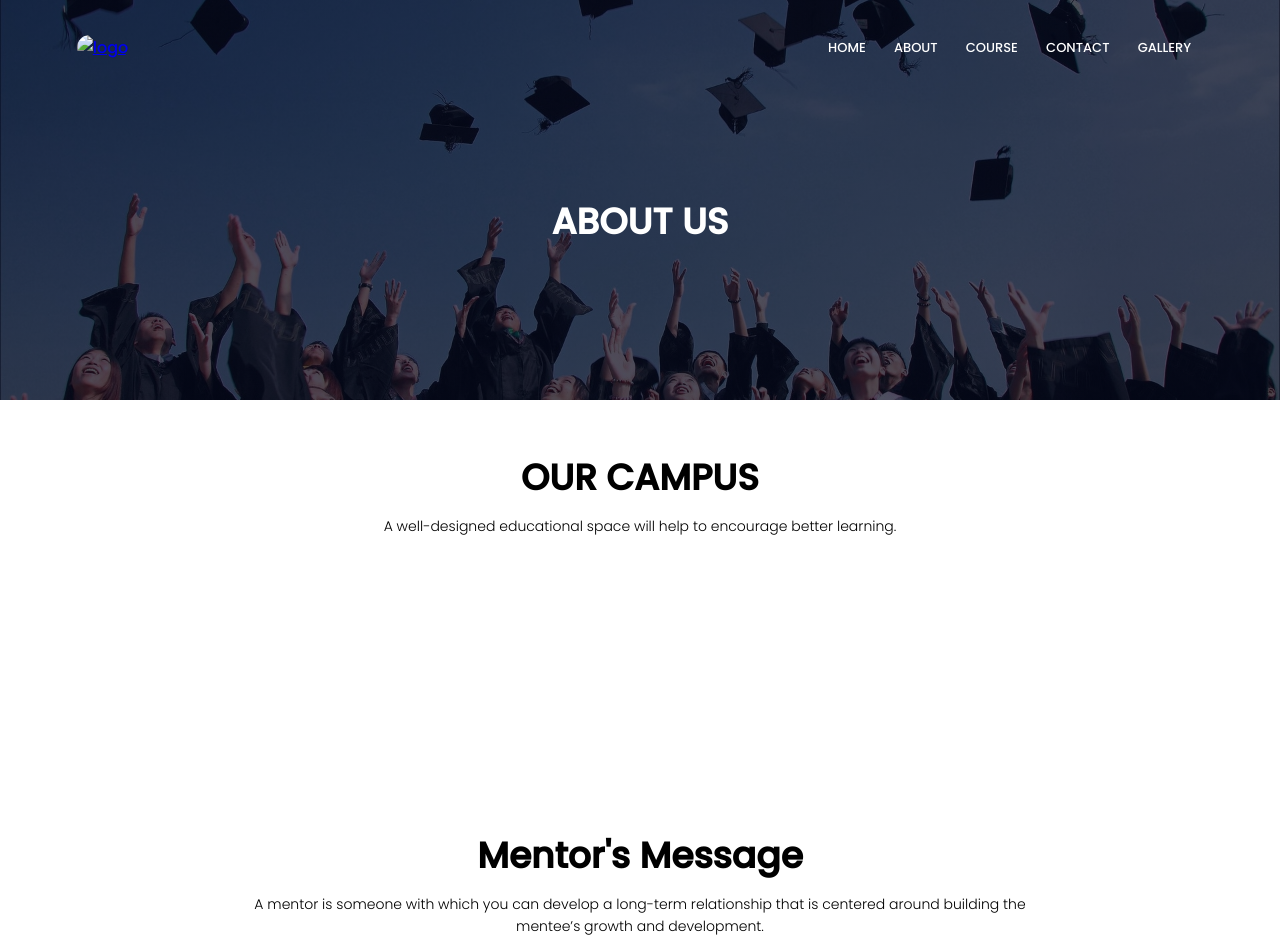
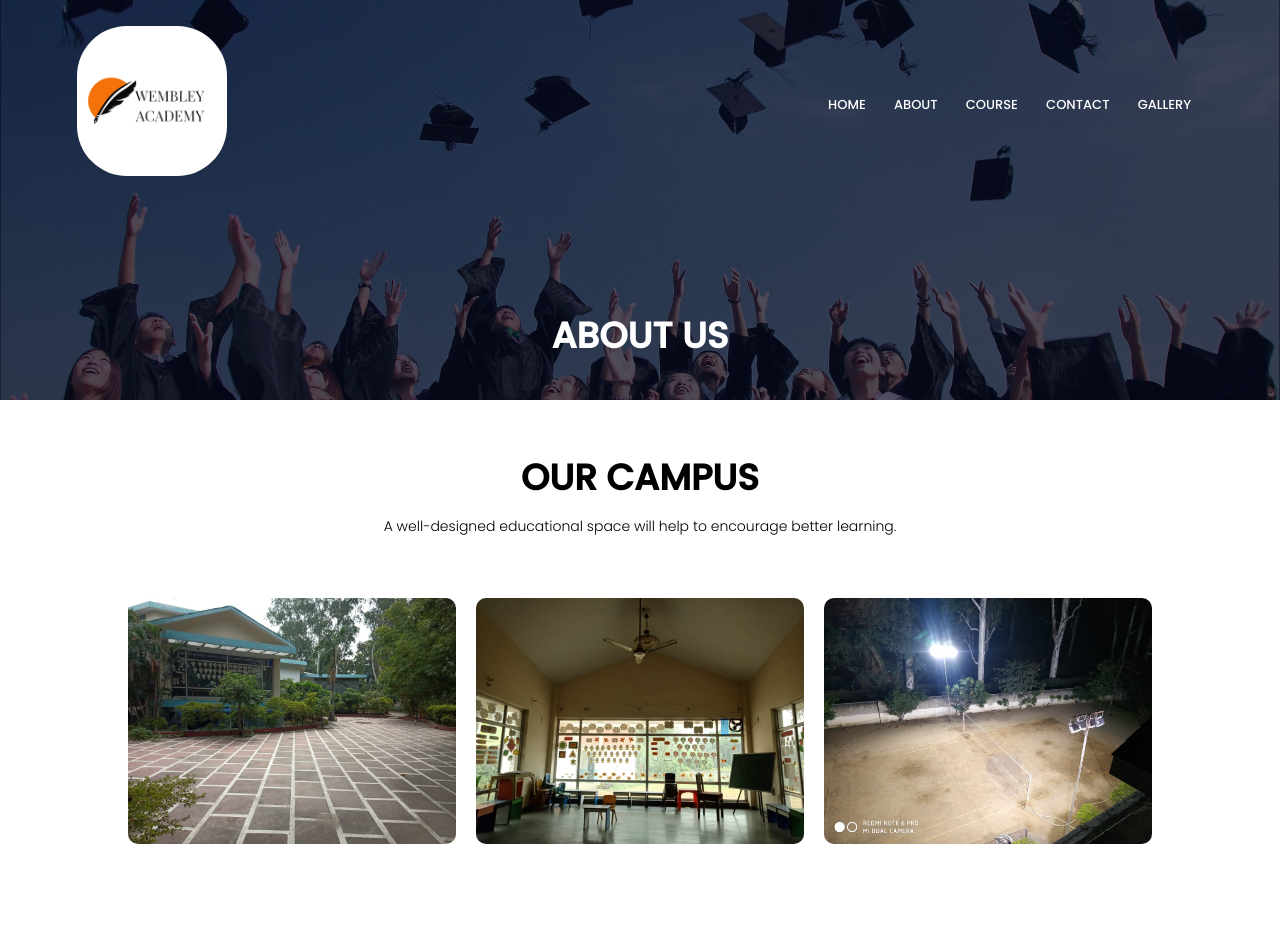
Before and after one commit to vishalgupta104/schoolwebsite, a plain HTML site: page about.html in a window 1280 px wide. Shown: the top 952 px of the page. Drawn offline with Linux system fonts and the light colour scheme; files whose address does not match are found by name.

Commit message:
Update about.html

```diff
--- a/about.html
+++ b/about.html
@@ -18,7 +18,7 @@
 <body>
     <section class="sub-header">
         <nav>
-        <a href="index.html"><img src="./image/logonew.jpg" alt="logo" style="border-radius: 50px; width: 150px;"></a>
+        <a href="index.html"><img src="logonew.jpg" alt="logo" style="border-radius: 50px; width: 150px;"></a>
             <div class="nav-links" id="navLinks">
                 <i class="fa fa-times" onclick="hideMenu()"></i>
                 <ul>
@@ -44,19 +44,19 @@
 
     <div class="row">
         <div class="campus-col">
-            <img src="./image/slide1.jpg" alt="">
+            <img src="slide1.jpg" alt="">
             <div class="layer">
                 <h3>Front Area</h3>
             </div>
         </div>
         <div class="campus-col">
-            <img src="./image/slide2.jpg" alt="">
+            <img src="slide2.jpg" alt="">
             <div class="layer">
                 <h3>Classrooms</h3>
             </div>
         </div>
         <div class="campus-col">
-            <img src="./image/slide3.jpg" alt="">
+            <img src="slide3.jpg" alt="">
             <div class="layer">
                 <h3>Play Ground</h3>
             </div>
@@ -76,7 +76,7 @@
             growth and development.</p>
         <div class="row">
             <div class="testimonial-col">
-                <img src="./image/user1.jpg">
+                <img src="user1.jpg">
                 <div>
                     <p>Do not focus on what you cannot do; take a look at what you are capable of. You will feel confident
                         and learn new things along your way.</p>
@@ -92,7 +92,7 @@
             </div>
 
             <div class="testimonial-col">
-                <img src="./image/user2.jpg">
+                <img src="user2.jpg">
                 <div>
                     <p>As a student the most important thing to remember is that laziness is your worst enemy and hard Work
                         is your best
```
